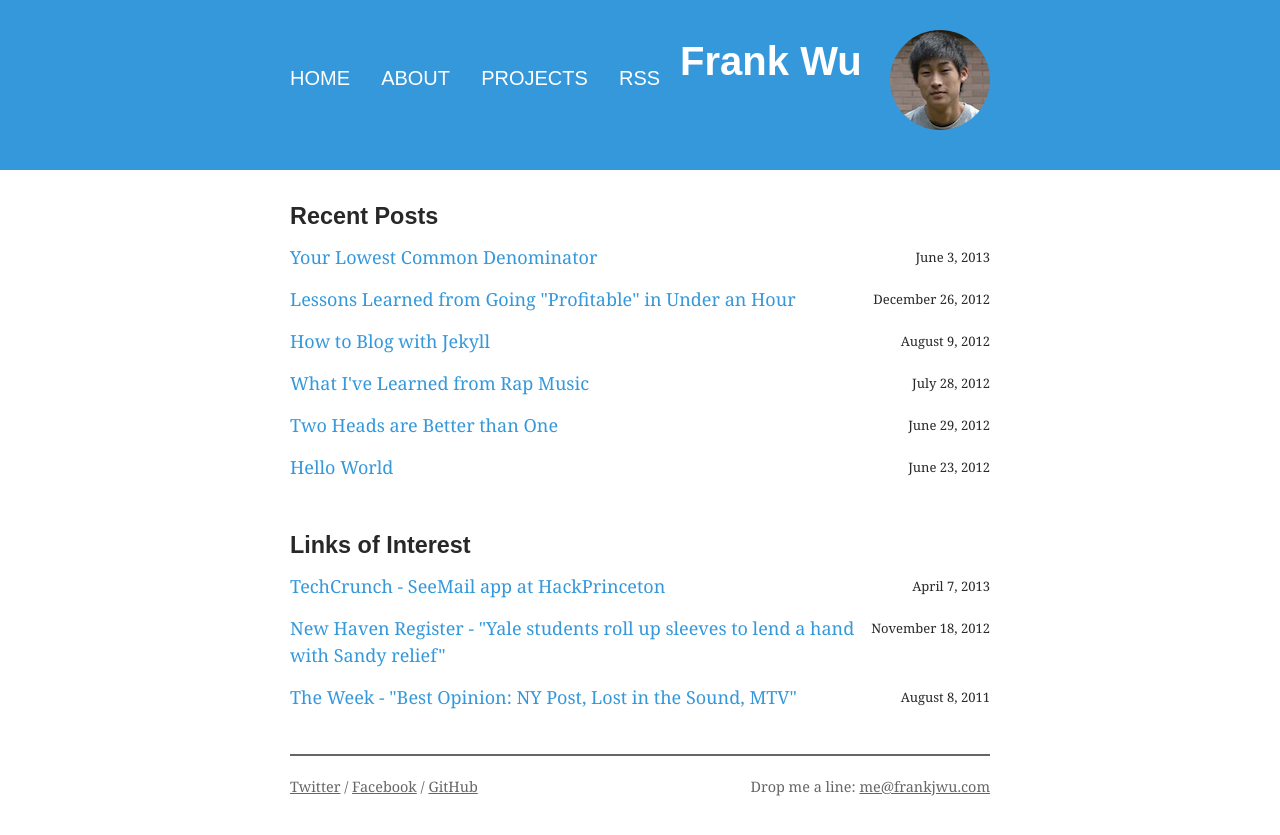
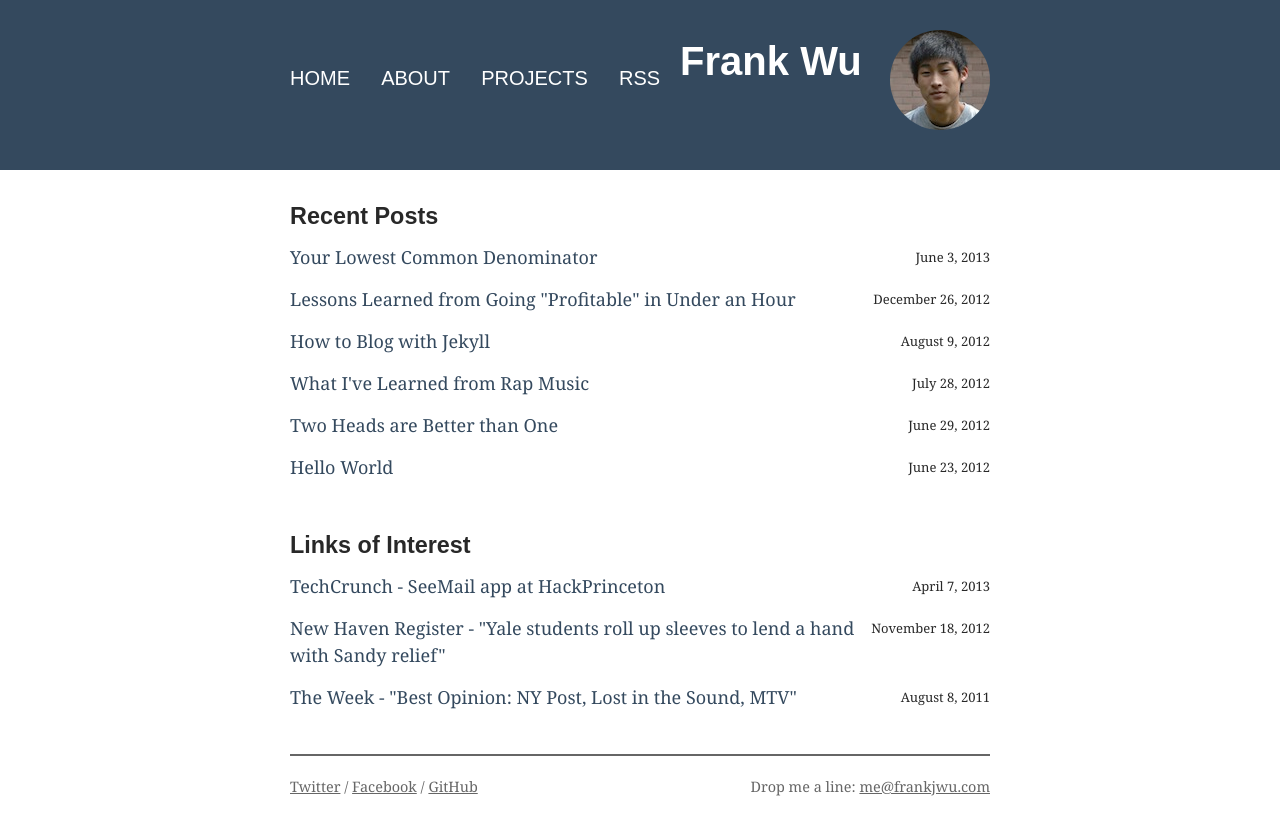
Before and after one commit to frankjwu/frankjwu.github.com, a Jekyll site: the page built from index.html, in a window 1280 px wide. Shown: the top 835 px of the page. Built offline with Jekyll 4.4.1, drawn with Linux system fonts in a browser that asks for light colours; some web fonts are replaced; Markdown is read by kramdown in place of the engine named in the settings.

Commit message:
Darker blue theme

```diff
--- a/css/styles.css
+++ b/css/styles.css
@@ -34,7 +34,7 @@ p {
 }
 
 a {
-  color: #3498db;
+  color: #34495e;
 }
 
 a:hover {
@@ -42,7 +42,7 @@ a:hover {
 }
 
 a:visited {
-  color: #3498db;
+  color: #34495e;
 }
 
 table {
@@ -77,7 +77,7 @@ table {
 .header {
 	font-family: 'Tauri', sans-serif;
 	height: 170px;
-	background-color: #3498db;
+	background-color: #34495e;
 	color: #fff;
 	overflow: hidden;
 	margin-bottom: 30px;
```
